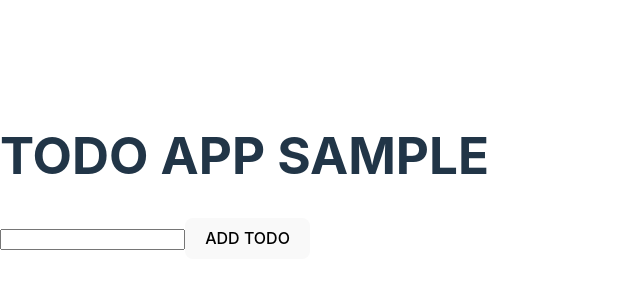
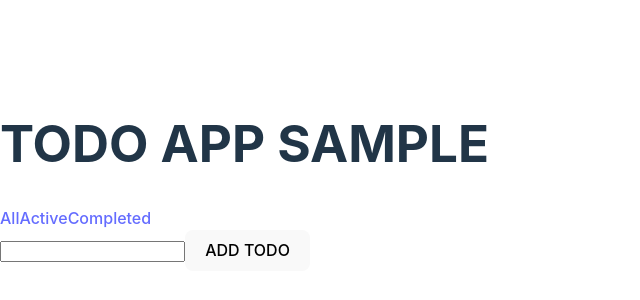
Before and after one commit to nayanbhargavapepcus/sampleProject, a React (Vite) app in the folder sampleTODO_reactTs/: page / in a window 1280 px wide. Shown: the part 216-516 px from the top of the page, without its empty margins (0-640 px from the left). Built offline with nearby package versions, Linux system fonts and the light colour scheme.

Commit message:
adding Navbar functionality

```diff
--- a/sampleTODO_reactTs/package.json
+++ b/sampleTODO_reactTs/package.json
@@ -11,7 +11,8 @@
   },
   "dependencies": {
     "react": "^18.2.0",
-    "react-dom": "^18.2.0"
+    "react-dom": "^18.2.0",
+    "react-router-dom": "^6.16.0"
   },
   "devDependencies": {
     "@types/react": "^18.2.15",
--- a/sampleTODO_reactTs/src/App.tsx
+++ b/sampleTODO_reactTs/src/App.tsx
@@ -1,12 +1,14 @@
 import AddtoDo from "./components/addTodo"
+import Navbar from "./components/navbar"
 import Todos from "./components/todos"
 
 const App = () => {
   return (
     <main>
       <h1>TODO APP SAMPLE</h1>
+      <Navbar />
       <AddtoDo />
-      <Todos/>
+      <Todos />
     </main>
   )
 }
--- /dev/null
+++ b/sampleTODO_reactTs/src/components/navbar.tsx
@@ -0,0 +1,13 @@
+import { Link } from 'react-router-dom'
+
+const Navbar = () => {
+  return (
+    <nav>
+        <Link to="/" className=''>All</Link>
+        <Link to="/?todos=active" className=''>Active</Link>
+        <Link to="/?todos=completed" className=''>Completed</Link>
+    </nav>
+  )
+}
+
+export default Navbar
--- a/sampleTODO_reactTs/src/main.tsx
+++ b/sampleTODO_reactTs/src/main.tsx
@@ -3,11 +3,14 @@ import ReactDOM from 'react-dom/client'
 import App from './App.tsx'
 import './index.css'
 import { TodosProvider } from './store/todos.tsx'
+import {BrowserRouter} from 'react-router-dom'
 
 ReactDOM.createRoot(document.getElementById('root')!).render(
   <React.StrictMode>
+    <BrowserRouter>
     <TodosProvider>
     <App />
     </TodosProvider>
+    </BrowserRouter>
   </React.StrictMode>,
 )
```
Also changed, not shown: 1 other file (tests, documents, lock files or other folders).
